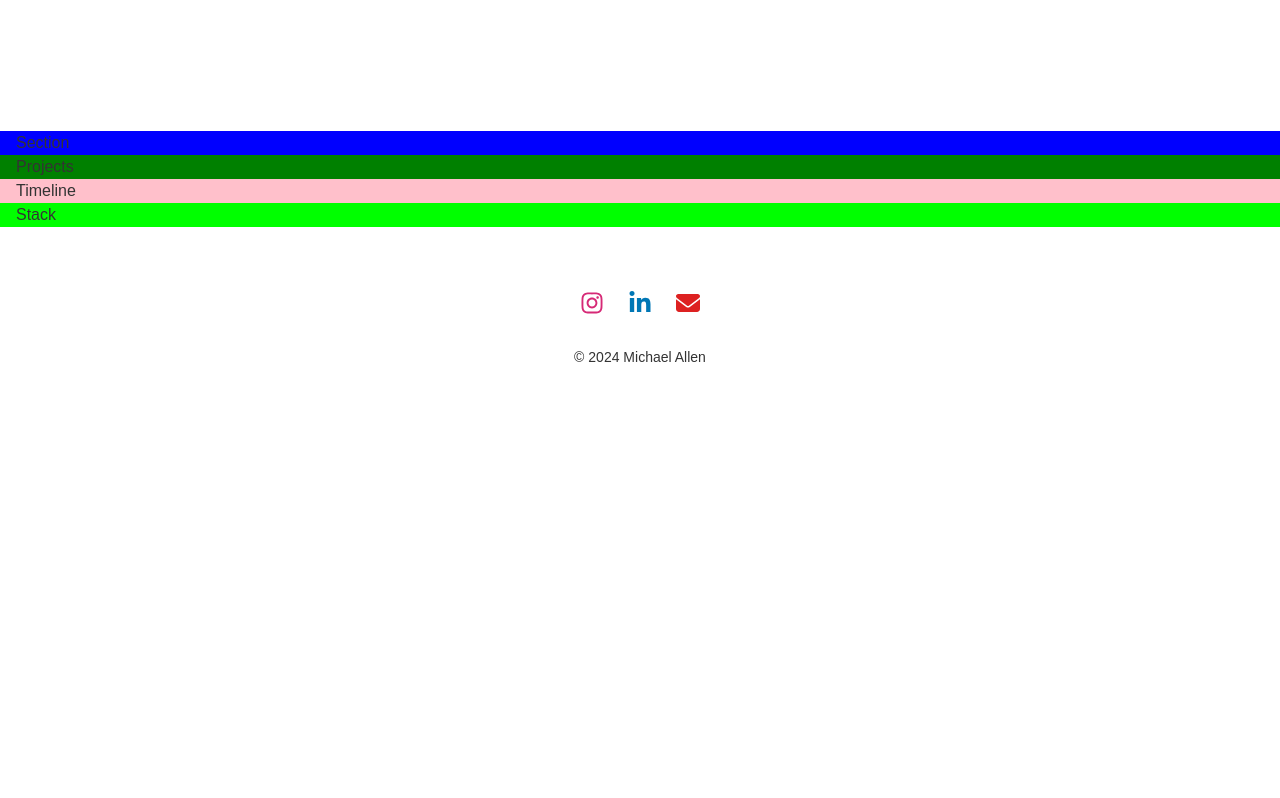
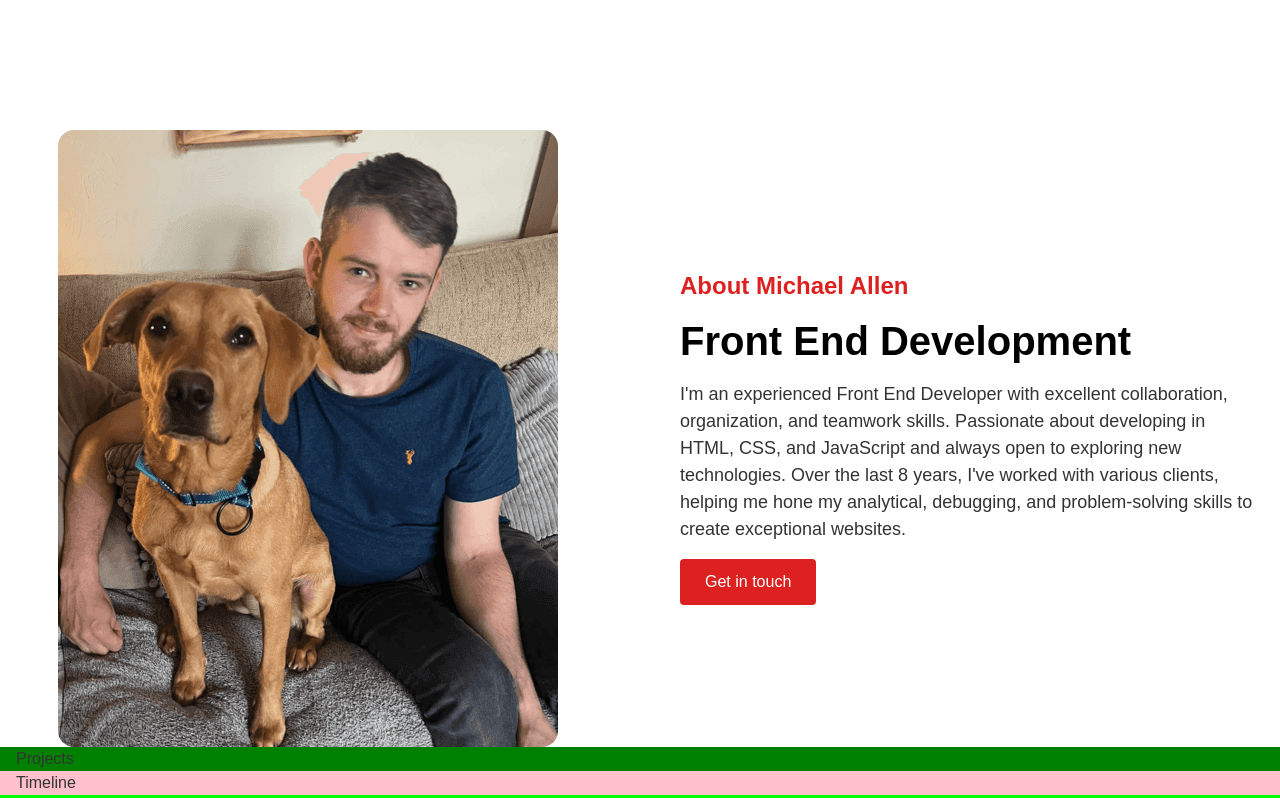
Before and after one commit to uplord/next-portfolio, a Next.js app: page / in a window 1280 px wide. Shown: the part 700-1498 px from the top of the page. Before the commit the page ends 1100 px from the top, so only its background shows below. Built offline with nearby package versions, Linux system fonts and the light colour scheme.

Commit message:
add header and section

```diff
--- a/src/components/Block/Banner/index.js
+++ b/src/components/Block/Banner/index.js
@@ -15,7 +15,7 @@ export default function Banner() {
 
   return (
     <div className={styles.banner}>
-      <div className={`container ${styles.container}`}>
+      <div className={`container ${styles.container || ''}`}>
         <div className={styles.slide}>
           <div className={styles.image}>
             <Image
--- a/src/components/Block/Section/index.js
+++ b/src/components/Block/Section/index.js
@@ -1,10 +1,34 @@
 import styles from "./style.module.scss";
+import Buttons from '@/components/Button/Buttons';
+import Image from 'next/image';
 
 export default function Section() {
+  const buttons = [{
+    title: 'Get in touch',
+    link: 'mailto:michael@uplord.co.uk',
+    class: 'primary',
+  }];
+
   return (
-    <div className={styles.section}>
-      <div className={`container ${styles.container}`}>
-        Section
+    <div id="about-me" className={styles.section}>
+      <div className={`container ${styles.container || ''}`}>
+        <div className={styles.grid}>
+          <div className={styles.image}>
+            <Image
+              src="/images/me.png"
+              alt="Hi, I'm Michael"
+              quality={80}
+              width={500}
+              height={617}
+            />
+          </div>
+          <div className={styles.text}>
+            <h2>About Michael Allen</h2>
+            <h3>Front End Development</h3>
+            <p>I'm an experienced Front End Developer with excellent collaboration, organization, and teamwork skills. Passionate about developing in HTML, CSS, and JavaScript and always open to exploring new technologies. Over the last 8 years, I've worked with various clients, helping me hone my analytical, debugging, and problem-solving skills to create exceptional websites.</p>
+            <Buttons data={buttons} className={styles.buttons} />
+          </div>
+        </div>
       </div>
     </div>
   )
--- a/src/components/Block/Section/style.module.scss
+++ b/src/components/Block/Section/style.module.scss
@@ -1,3 +1,84 @@
 .section {
-  background: blue;
+  display: block;
+  text-align: center;
+  scroll-margin-top: 110px;
+
+  @media (min-width: 768px) {
+    text-align: left;
+  }
 }
+
+.grid {
+  display: grid;
+  gap: 1.5rem;
+
+  @media (min-width: 768px) {
+    grid-template-columns: repeat(2, minmax(0, 1fr));
+  }
+
+  @media (min-width: 768px) and (max-width: 1023px)  {
+    gap: 2rem
+  }
+
+  @media (min-width: 1024px) {
+    gap: 5rem;
+  }
+}
+
+.image {
+  display: flex;
+  justify-content: center;
+
+  img {
+    border-radius: 1rem;
+  }
+}
+
+.text {
+  display: flex;
+  justify-content: center;
+  flex-direction: column;
+  gap: 1rem;
+
+  h2 {
+    font-size: 1.25rem;
+    font-weight: 700;
+    color: var(--primary-color);
+
+    @media (min-width: 768px) and (max-width: 1023px) {
+      font-size: 1.375rem;
+    }
+
+    @media (min-width: 1024px) {
+      font-size: 1.5rem;
+    }
+  }
+
+  h3 {
+    font-size: 1.5rem;
+    font-weight: 700;
+    color: var(--heading-color);
+
+    @media (min-width: 768px) and (max-width: 1023px) {
+      font-size: 2rem;
+    }
+
+    @media (min-width: 1024px) {
+      font-size: 2.5rem;
+    }
+  }
+
+  p {
+    @media (min-width: 768px) {
+      font-size: 1.125rem;
+    }
+  }
+
+  .buttons {
+    justify-content: center;
+
+    @media (min-width: 768px) {
+      justify-content: flex-start;
+    }
+  }
+}
--- a/src/components/Header/index.js
+++ b/src/components/Header/index.js
@@ -1,9 +1,25 @@
-import React from 'react';
+import React, { useEffect }  from 'react';
 import Logo from '@/components/Header/Logo';
 import Navigation from '@/components/Header/Navigation';
 import styles from "./style.module.scss";
 
 export default function Header() {
+  useEffect(() => {
+    const handleScroll = () => {
+      const header = document.querySelector(`.${styles.header}`);
+      if (!header) return;
+
+      if (window.innerWidth > 767) {
+        header.classList.toggle(styles.scrolled, window.scrollY > 0);
+      } else {
+        header.classList.remove(styles.scrolled);
+      }
+    };
+
+    window.addEventListener('scroll', handleScroll);
+    return () => window.removeEventListener('scroll', handleScroll);
+  }, []);
+
   return (
     <div className={styles.header}>
       <div className={`container ${styles.container}`}>
--- a/src/components/Header/style.module.scss
+++ b/src/components/Header/style.module.scss
@@ -1,7 +1,16 @@
 .header {
   position: relative;
-  border-bottom: 1px solid var(--border-color);
-  z-index: 10;
+  background: #0d0d0d;
+
+  @media (min-width: 768px) {
+    position: sticky;
+    top: 0;
+    z-index: 10;
+  }
+
+  &.scrolled {
+    border-bottom: 1px solid var(--border-color);
+  }
 
   .logo {
     margin: 1.1875rem auto 1.1875rem 0;
```
